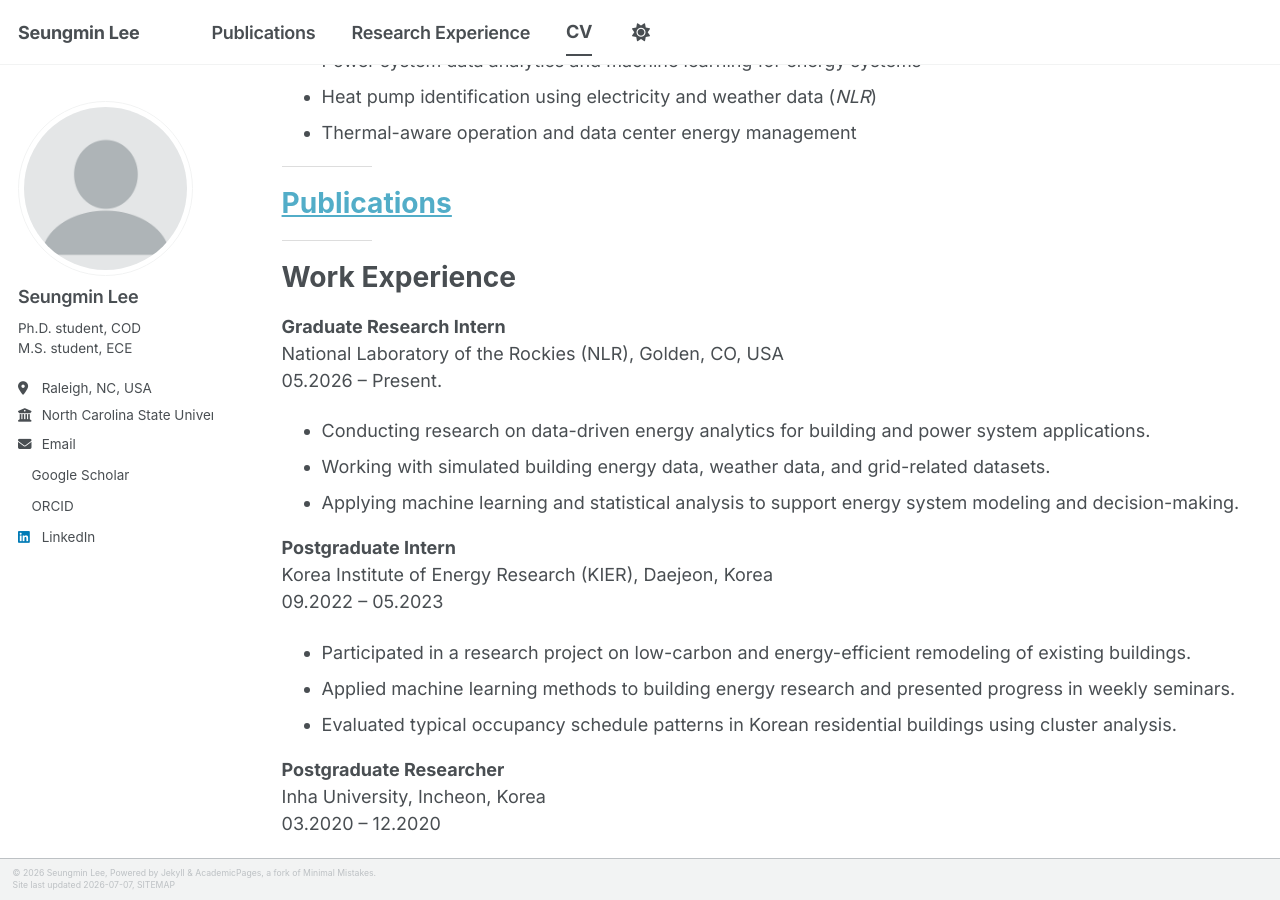
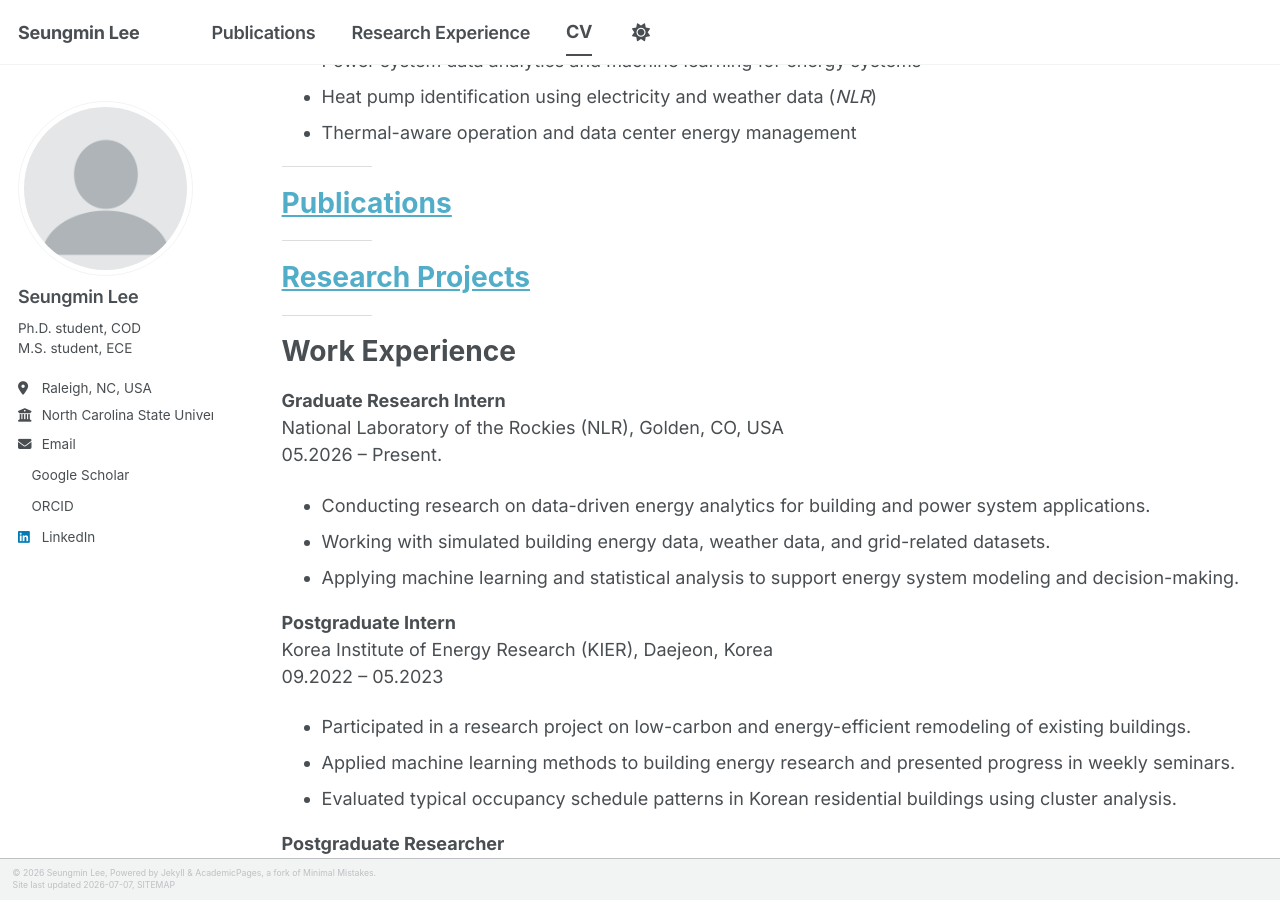
Before and after one commit to seungmi-nii/seungmi-nii.github.io, a Jekyll site: the page built from _pages/cv.md, in a window 1280 px wide and 900 px high, scrolled down 764 px. Built offline with Jekyll 4.4.1, drawn with Linux system fonts in a browser that asks for light colours; a style sheet for code colours, icons or effects is not loaded.

Commit message:
Add 'Research Projects' section to CV
Added 'Research Projects' section to CV.

```diff
--- a/_pages/cv.md
+++ b/_pages/cv.md
@@ -44,6 +44,10 @@ Research Areas
 <hr style="border:0; border-top:1px solid #dddddd; width:90px; margin:1.1em 0;">
 
 [Publications](/publications/)
+======
+<hr style="border:0; border-top:1px solid #dddddd; width:90px; margin:1.1em 0;">
+
+[Research Projects](/publications/)
 ======
 
 <hr style="border:0; border-top:1px solid #dddddd; width:90px; margin:1.1em 0;">
```
